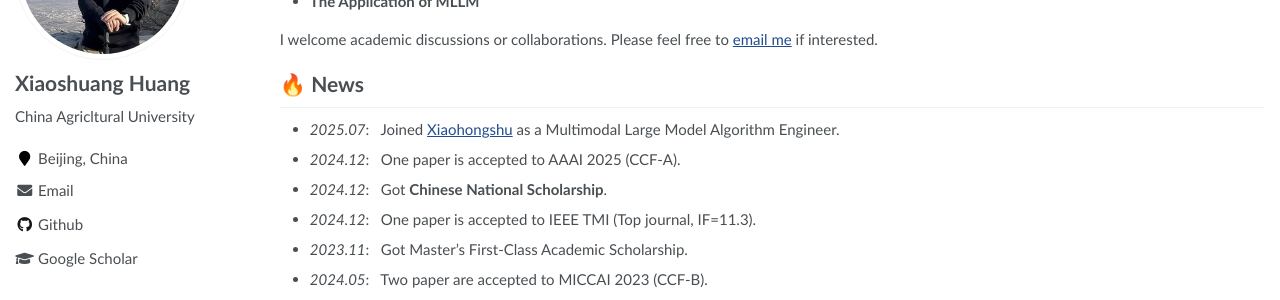
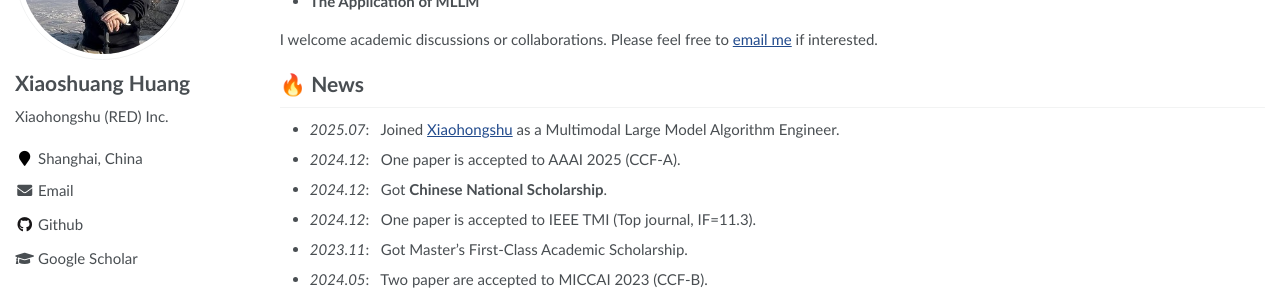
Before and after one commit to ShawnHuang497/xiaoshuanghuang.github.io, a Jekyll site: the page built from _pages/about.md, in a window 1280 px wide. Shown: the part 206-506 px from the top of the page. Built offline with Jekyll 4.4.1, drawn with Linux system fonts in a browser that asks for light colours; a script that is not in the unit is left out.

Commit message:
Update _config.yml

```diff
--- a/_config.yml
+++ b/_config.yml
@@ -23,8 +23,8 @@ baidu_site_verification  :  # get baidu_site_verification from https://ziyuan.ba
 author:
   name             : "Xiaoshuang Huang"
   avatar           : "images/me.jpg"
-  bio              : "China Agricltural University"
-  location         : "Beijing, China"
+  bio              : "Xiaohongshu (RED) Inc."
+  location         : "Shanghai, China"
   employer         :
   pubmed           :
   googlescholar    : "https://scholar.google.com/citations?user=F-PndVsAAAAJ"
```
